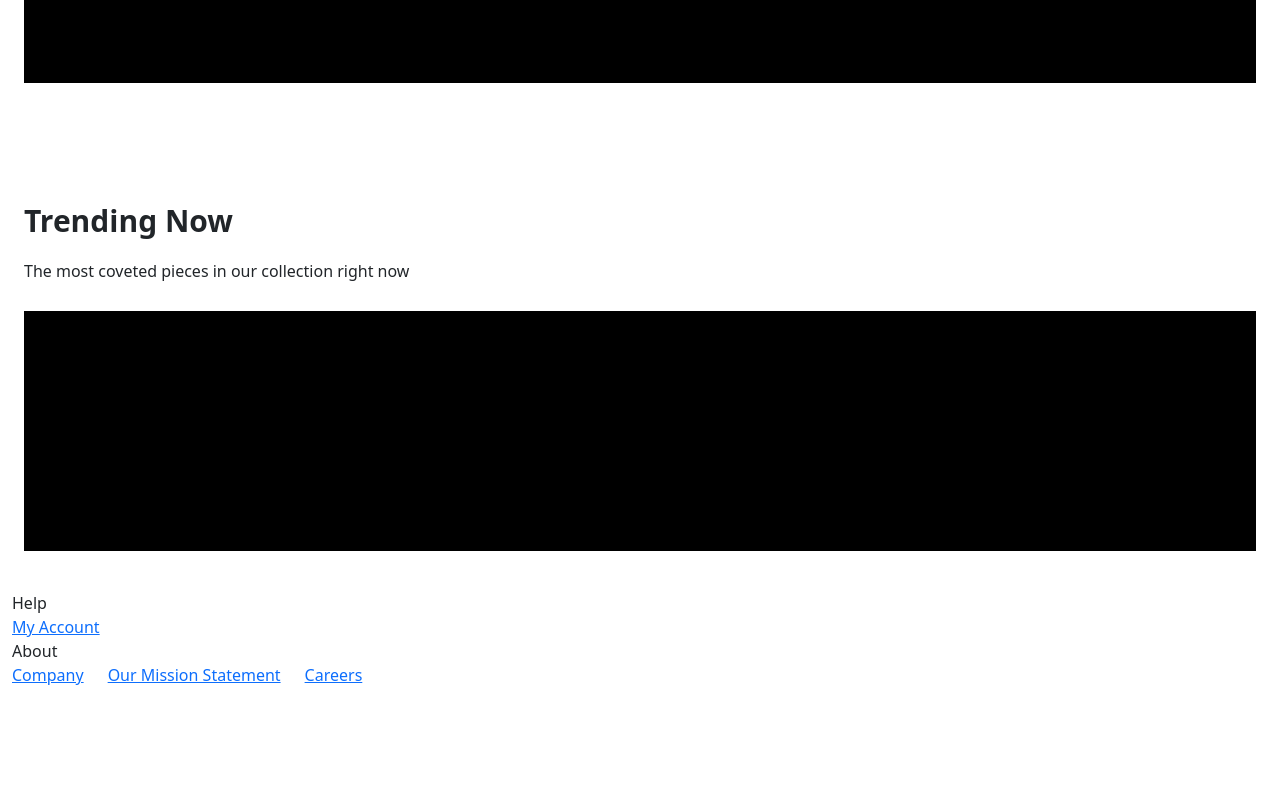
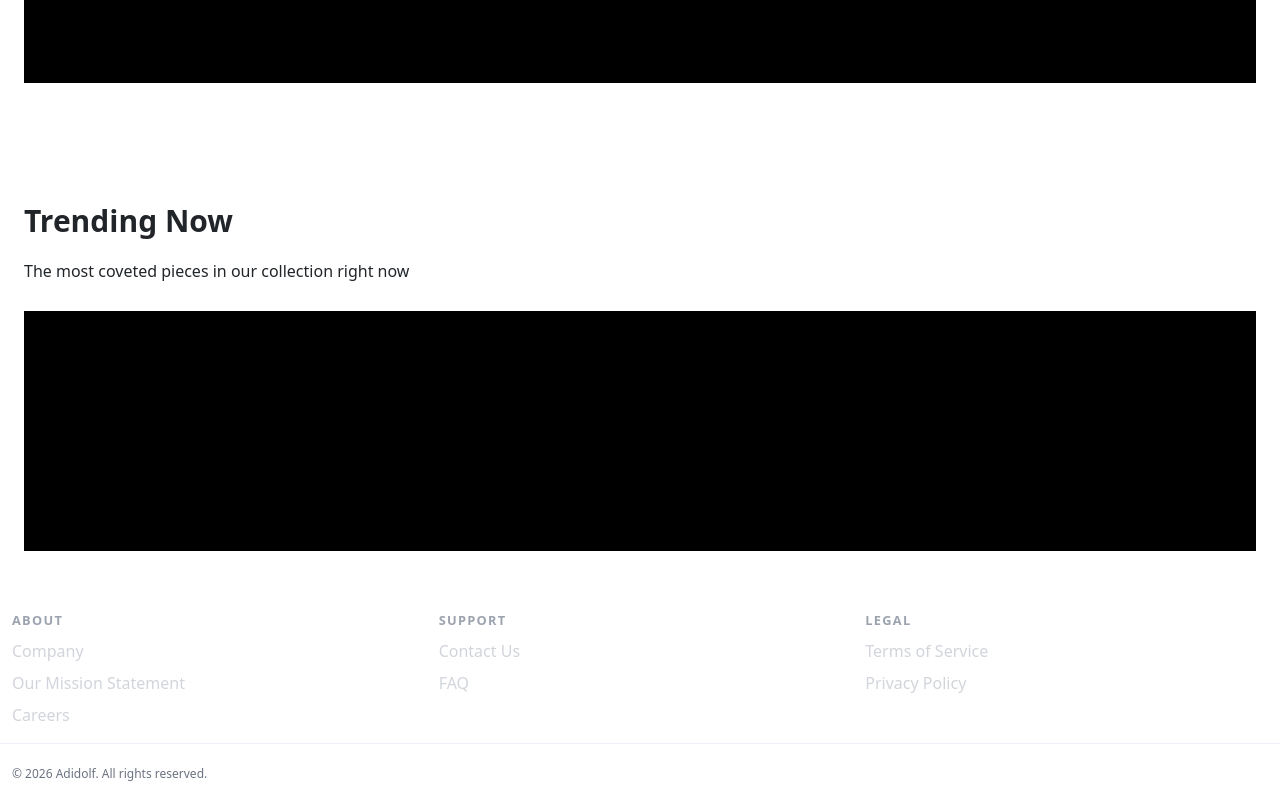
Before and after one commit to Takato56/adidolf_frontend, a Next.js app: page / in a window 1280 px wide. Shown: the part 894-1694 px from the top of the page. Before the commit the page ends 1581 px from the top, so only its background shows below. Built offline with nearby package versions, Linux system fonts and the light colour scheme.

Commit message:
Changed the footer's look + made the logo a hyperlink

```diff
--- a/ai-logs/week-01.md
+++ b/ai-logs/week-01.md
@@ -0,0 +1,9 @@
+## Sunday
+
+#### 1
+- Reason: To refine the footer's style
+- Tool used: Continue
+- Prompt: @Footer.tsx, @globals.css Make the footer look more clean.
+- Output: css that gave the footer a more modern look
+- Evaluation: Satisfactory, only some styling needed some adjustments
+- Reflection: idk
--- a/app/globals.css
+++ b/app/globals.css
@@ -8,3 +8,38 @@ body {
   /* Khai báo class font-northwell bằng biến CSS variable từ layout.tsx */
   --font-northwell: var(--font-northwell);
 }
+
+.footer-title {
+  font-size: 0.8rem;
+  text-transform: uppercase;
+  letter-spacing: 0.1em;
+  color: #9ca3af;
+  font-weight: 600;
+}
+
+.footer-links {
+  display: flex;
+  flex-direction: column;
+  gap: 8px;
+}
+
+.footer-link {
+  color: #d1d5db;
+  text-decoration: none;
+  transition: color 0.2s ease, transform 0.2s ease;
+  display: inline-block;
+}
+
+.footer-link:hover {
+  color: #ffffff;
+  transform: translateX(2px);
+}
+
+.border-top-footer {
+  border-top: 1px solid rgba(148, 163, 253, 0.15) !important;
+}
+
+.footer-muted {
+  font-size: 0.75rem;
+  color: #6b7280;
+}
--- a/app/layout.tsx
+++ b/app/layout.tsx
@@ -34,7 +34,7 @@ export const metadata: Metadata = {
     <html lang="en" className={northwell.variable}>
       <body>
         <nav className="bg-white h-14 flex items-center justify-between md:grid md:grid-cols-3 px-6 border-b border-slate-100">
-          <svg width="160" height="27" viewBox="35 129 254 49" fill="none" xmlns="http://www.w3.org/2000/svg">
+          <a href="/"><svg width="160" height="27" viewBox="35 129 254 49" fill="none" xmlns="http://www.w3.org/2000/svg">
             <path d="M191.219 129.767C204.264 129.478 215.085 139.896 215.423 153.069C215.76 166.242 205.486 177.21 192.443 177.602C179.328 177.996 168.394 167.551 168.055 154.305C167.716 141.059 178.101 130.058 191.219 129.767Z" fill="#181717"/>
             <path d="M189.974 141.278C196.778 140.301 203.079 145.08 204.046 151.952C205.014 158.823 200.283 165.186 193.478 166.164C186.673 167.142 180.371 162.363 179.403 155.49C178.436 148.618 183.168 142.254 189.974 141.278Z" fill="white"/>
             <path d="M35.8355 129.421C36.4847 129.324 37.5001 129.33 38.1627 129.342C48.6744 129.531 57.6142 137.421 59.2904 147.906C59.7948 151.06 59.6728 153.989 59.6707 157.138L59.6549 168.649C59.6457 171.708 59.2657 174.678 60.4728 177.425C56.0559 177.473 51.6381 177.474 47.2212 177.427C48.385 174.655 48.0091 168.09 48.0035 164.869L28.9054 164.871C28.9076 161.14 28.8874 157.409 28.8447 153.678L48.0148 153.673L48.0807 151.757C47.9248 147.207 45.7247 143.116 41.4004 141.392C38.8972 140.381 36.097 140.424 33.6255 141.512C29.9903 143.12 27.6199 146.976 27.5223 150.975C27.3958 157.096 27.5267 163.233 27.4939 169.359C27.4788 172.188 27.2098 174.849 28.3799 177.476L15.4441 177.472C16.5395 175.272 16.3165 172.407 16.306 169.963L16.2273 157.923C16.1894 150.39 15.7341 144.307 20.7465 137.943C24.6863 132.941 29.5544 130.159 35.8355 129.421Z" fill="#181717"/>
@@ -47,7 +47,7 @@ export const metadata: Metadata = {
             <path d="M124.236 144.092L136.188 144.165C136.42 150.724 136.229 158.74 136.196 165.411L130.417 170.904L124.284 176.91L124.236 144.092Z" fill="#181717"/>
             <path d="M230.709 165.853C232.958 165.987 235.907 165.915 238.194 165.914L250.75 165.904L250.816 177.491L218.447 177.471C222.61 173.904 226.588 169.527 230.709 165.853Z" fill="#181717"/>
             <path d="M288.41 147.886C288.661 148.166 288.56 157.554 288.558 158.743L266.18 158.763C265.84 158.402 265.993 149.094 265.996 147.949C273.468 147.979 280.939 147.958 288.41 147.886Z" fill="#181717"/>
-          </svg>
+          </svg></a>
 
           <Tabs tabs={[
             {label: "Shop", href: "/"},
--- a/components/Footer.tsx
+++ b/components/Footer.tsx
@@ -1,34 +1,43 @@
-import { Container, Row, Col, Stack, Image, Nav, NavLink } from "react-bootstrap"
+import { Container, Row, Col } from "react-bootstrap";
 
 function Footer() {
-    return(
+    return (
         <footer className="footer">
             <Container fluid>
-                <Row className="align-left">
-                    <Col xs="auto">Help</Col>
-                </Row>
-                <Row className="align-left links">
-                    <Col xs="auto">
-                        <a href="">My Account</a>
+                <Row className="py-3 footer-section">
+                    <Col xs={12} md={4}>
+                        <span className="footer-title">About</span>
+                        <div className="footer-links mt-2">
+                            <a href="#" className="footer-link">Company</a>
+                            <a href="#" className="footer-link">Our Mission Statement</a>
+                            <a href="#" className="footer-link">Careers</a>
+                        </div>
+                    </Col>
+                    <Col xs={12} md={4}>
+                        <span className="footer-title mt-3 mt-md-0">Support</span>
+                        <div className="footer-links mt-2">
+                            <a href="#" className="footer-link">Contact Us</a>
+                            <a href="#" className="footer-link">FAQ</a>
+                        </div>
+                    </Col>
+
+                    <Col xs={12} md={4}>
+                        <span className="footer-title mt-3 mt-md-0">Legal</span>
+                        <div className="footer-links mt-2">
+                            <a href="#" className="footer-link">Terms of Service</a>
+                            <a href="#" className="footer-link">Privacy Policy</a>
+                        </div>
                     </Col>
                 </Row>
-                <Row className="align-left">
-                    <Col>About</Col>
-                </Row>
-                <Row className="align-left links">
-                    <Col xs="auto">
-                        <a href="">Company</a>
-                    </Col>
-                    <Col xs="auto">
-                        <a href="">Our Mission Statement</a>
-                    </Col>
-                    <Col xs="auto">
-                        <a href="">Careers</a>
+
+                <Row className="py-3 footer-bottom border-top-footer">
+                    <Col xs={12}>
+                        <span className="footer-muted">© 2026 Adidolf. All rights reserved.</span>
                     </Col>
                 </Row>
             </Container>
         </footer>
-    )
+    );
 }
 
 export default Footer;
```
